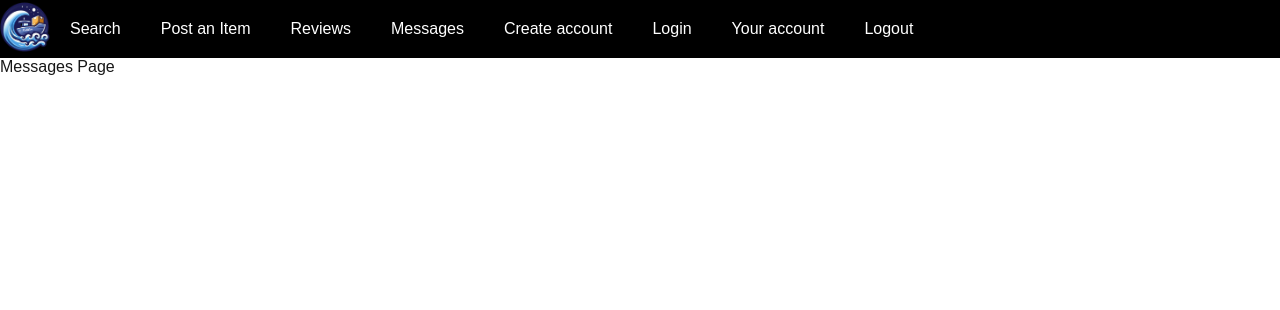
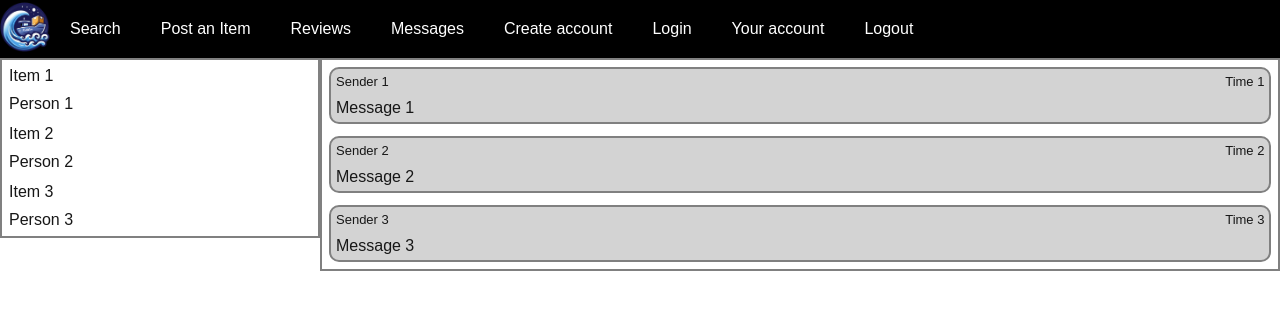
Before and after one commit to DavidHolleman/RentWave, a Next.js app: page /message in a window 1280 px wide. Shown: the top 310 px of the page. Built offline with nearby package versions, Linux system fonts and the light colour scheme.

Commit message:
start message page

```diff
--- a/app/globals.css
+++ b/app/globals.css
@@ -27,6 +27,58 @@ body {
 a {
   color: inherit;
   text-decoration: none;
+}
+
+.fillheight {
+  display: flex;
+  flex-flow: column;
+  height: 100%;
+}
+.fillwidth {
+  display: flex;
+  flex-flow: row;
+}
+
+.leftcolumn {
+  flex: 25%;
+  border-collapse: collapse;
+  border: 2px solid gray;
+  height: 100%;
+}
+.rightcolumn {
+  flex: 75%;
+  border: 2px solid gray;
+  height: 100%;
+}
+
+table {
+  width: 99%;
+}
+.person {
+  border: 2px solid gray;
+}
+.message {
+  width: 100%;
+  margin: 5px;
+  border: 2px solid gray;
+  border-radius: 10px;
+  background-color: lightgrey;
+}
+.stack {
+  display: flex;
+  padding: 5px;
+}
+.inline {
+  display: -ms-inline-grid;
+  flex: 1 1 100%;
+}
+.left {
+  text-align: left;
+  font-size: small;
+}
+.right {
+  text-align: right;
+  font-size: small;
 }
 
 .link {
--- a/app/message/page.tsx
+++ b/app/message/page.tsx
@@ -1,5 +1,56 @@
+"use client";
+
 export default function Message() {
       return (
-            <p> Messages Page </p>
+            <div className="fillwidth">
+                  <div className="leftcolumn">
+                        <table> <tbody>
+                              <tr className="person">
+                                    <td className="stack"> <p>Item 1</p> </td>
+                                    <td className="stack"> <p>Person 1</p> </td>
+                              </tr>
+                              <tr className="person">
+                                    <td className="stack"> <p>Item 2</p> </td>
+                                    <td className="stack"> <p>Person 2</p> </td>
+                              </tr>
+                              <tr className="person">
+                                    <td className="stack"> <p>Item 3</p> </td>
+                                    <td className="stack"> <p>Person 3</p> </td>
+                              </tr>
+                        </tbody> </table>
+                  </div>
+
+                  <div className="rightcolumn">
+                        <table > <tbody>
+                              <tr>
+                                    <div className = "message">
+                                          <td className="stack">
+                                                <p className="inline left">Sender 1</p>
+                                                <p className="inline right">Time 1</p>
+                                          </td>
+                                          <td className="stack"> <p>Message 1</p> </td>
+                                    </div>
+                              </tr>
+                              <tr>
+                                    <div className = "message">
+                                          <td className="stack">
+                                                <p className="inline left">Sender 2</p>
+                                                <p className="inline right">Time 2</p>
+                                          </td>
+                                          <td className="stack"> <p>Message 2</p> </td>
+                                    </div>
+                              </tr>
+                              <tr>
+                                    <div className = "message">
+                                          <td className="stack">
+                                                <p className="inline left">Sender 3</p>
+                                                <p className="inline right">Time 3</p>
+                                          </td>
+                                          <td className="stack"> <p>Message 3</p> </td>
+                                    </div>
+                              </tr>
+                        </tbody> </table>
+                  </div>
+            </div>
       );
 }
```
Also changed, not shown: app/item/page.tsx (+12 -1 lines).
